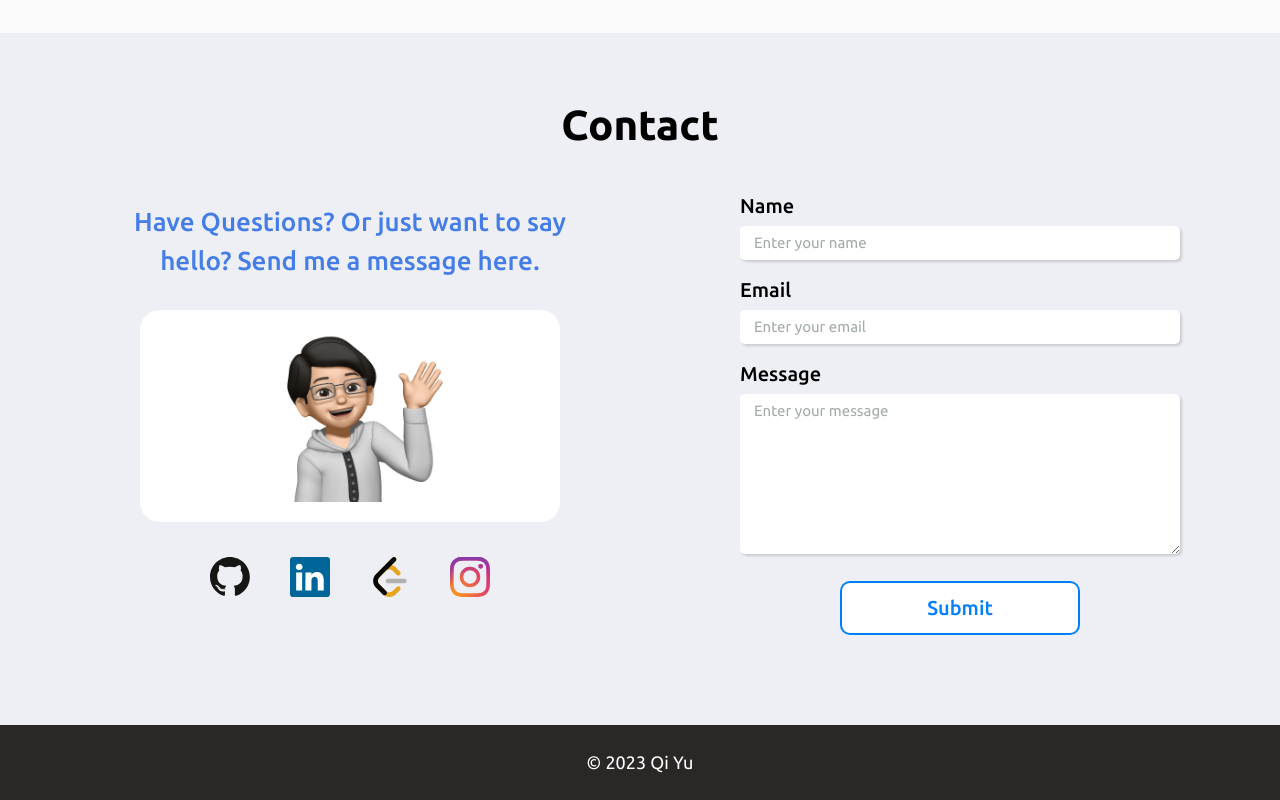
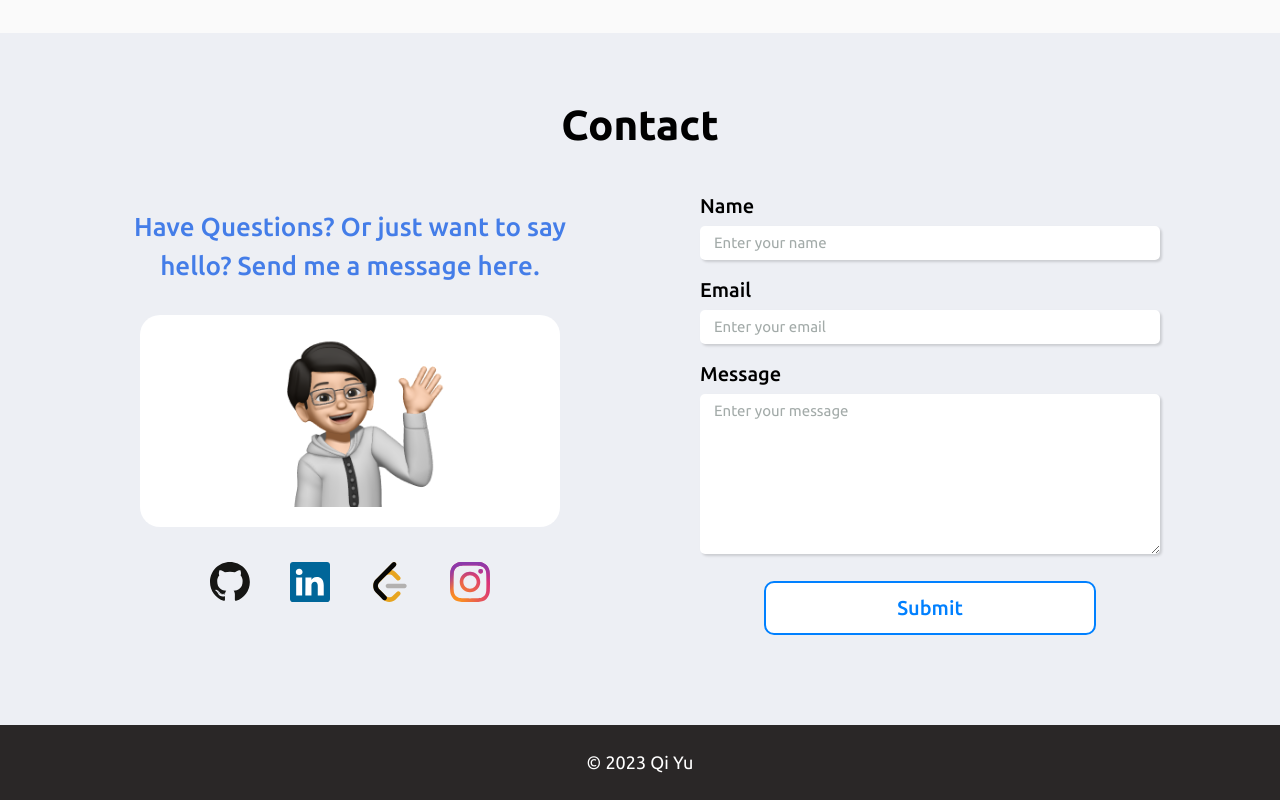
Before and after one commit to yq-leo/Portfoilo-QiYu, a plain HTML site: page index.html in a window 1280 px wide. Shown: the part 5033-5833 px from the top of the page. Drawn offline with Linux system fonts and the light colour scheme.

Commit message:
edit submit button & contact layout

```diff
--- a/css/styles.css
+++ b/css/styles.css
@@ -594,7 +594,7 @@ p.project__item--tech {
 
 .contact__prompt {
   text-align: center;
-  margin: 0 2rem 1rem 2rem;
+  margin: 0 2rem 0rem 2rem;
 }
 
 .contact__prompt p {
@@ -708,7 +708,7 @@ textarea {
   }
 
   .contact__prompt {
-    margin: 0 0 1rem 0;
+    margin: 0 0 0 0;
     padding: 0 6rem 0 12rem;
     width: 50%;
   }
@@ -733,13 +733,13 @@ textarea {
 
   .contact__message-box {
     margin: 0 0 0 0;
-    padding: 0 10rem 0 10rem;
+    padding: 0 12rem 0 6rem;
     width: 50%;
   }
 
   .button {
-    margin-left: 10rem;
-    margin-right: 10rem;
+    margin-left: 5vw;
+    margin-right: 5vw;
   }
 }
 
--- a/index.html
+++ b/index.html
@@ -452,7 +452,7 @@
             <textarea
               type="text"
               min-width="1"
-              max-width="255"
+              max-width="1024"
               rows="8"
               placeholder="Enter your message"
             ></textarea>
```
